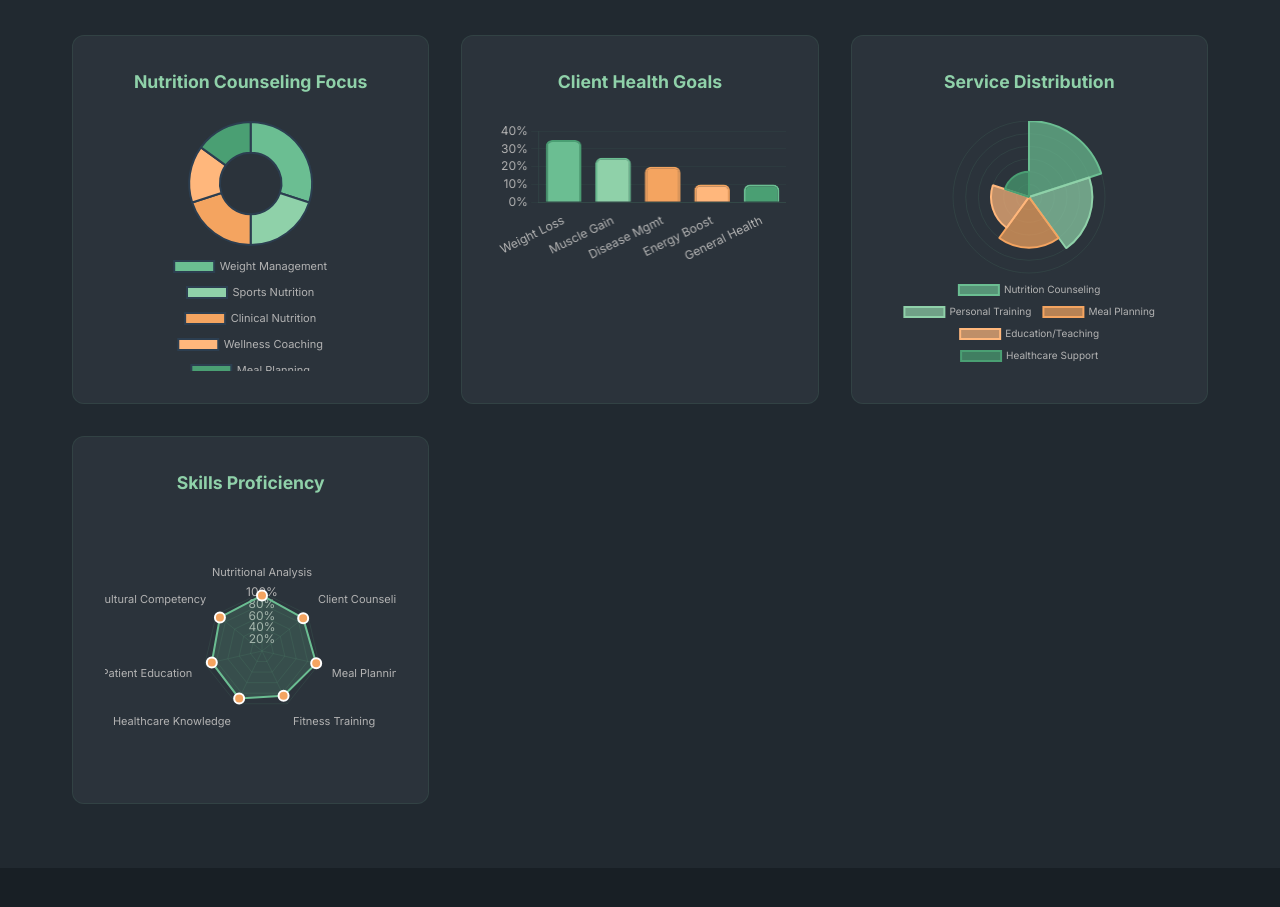
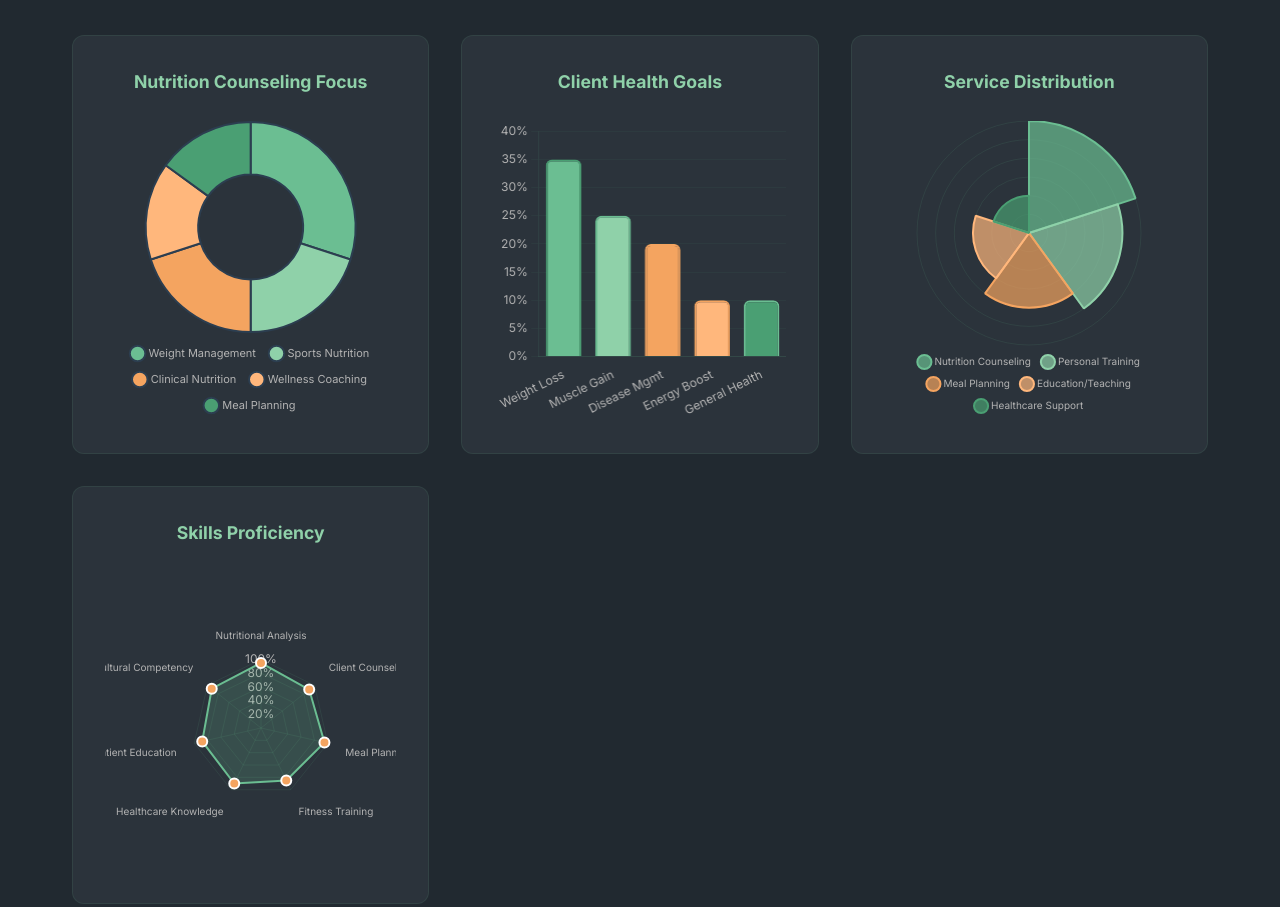
Before and after one commit to Rawan-J-Othman/Resume, a plain HTML site: page index.html in a window 1280 px wide. Shown: the part 1560-2467 px from the top of the page. Drawn offline with nearby package versions, Linux system fonts and the light colour scheme.

Commit message:
Add files via upload

```diff
--- a/index.html
+++ b/index.html
@@ -29,7 +29,7 @@
                         <span>📞 404-258-2622</span>
                         <span>✉️ othmanrawan21@gmail.com</span>
                     </div>
-                    <a href="Rawan_Othman_Resume.pdf" class="btn-primary" download>Download Resume</a>
+                    <a href="Rawan Othman Resume.pdf" class="btn-primary" download>Download Resume</a>
                 </div>
             </div>
         </div>
@@ -386,6 +386,11 @@
                     <h3>Location</h3>
                     <p>Suwanee, GA 30024</p>
                 </div>
+                <div class="contact-card">
+                    <div class="contact-icon">🌐</div>
+                    <h3>Website</h3>
+                    <a href="https://greenofig.com" target="_blank" rel="noopener noreferrer">greenofig.com</a>
+                </div>
             </div>
         </div>
     </section>
--- a/script.js
+++ b/script.js
@@ -43,7 +43,7 @@ if (nutritionCtx) {
         },
         options: {
             responsive: true,
-            maintainAspectRatio: true,
+            maintainAspectRatio: false,
             plugins: {
                 legend: {
                     position: 'bottom',
@@ -51,7 +51,9 @@ if (nutritionCtx) {
                         padding: 15,
                         font: {
                             size: 11
-                        }
+                        },
+                        boxWidth: 12,
+                        usePointStyle: true
                     }
                 },
                 tooltip: {
@@ -114,7 +116,7 @@ if (clientGoalsCtx) {
         },
         options: {
             responsive: true,
-            maintainAspectRatio: true,
+            maintainAspectRatio: false,
             plugins: {
                 legend: {
                     display: false
@@ -193,7 +195,7 @@ if (servicesCtx) {
         },
         options: {
             responsive: true,
-            maintainAspectRatio: true,
+            maintainAspectRatio: false,
             plugins: {
                 legend: {
                     position: 'bottom',
@@ -201,7 +203,9 @@ if (servicesCtx) {
                         padding: 12,
                         font: {
                             size: 10
-                        }
+                        },
+                        boxWidth: 12,
+                        usePointStyle: true
                     }
                 },
                 tooltip: {
@@ -266,7 +270,7 @@ if (skillsCtx) {
         },
         options: {
             responsive: true,
-            maintainAspectRatio: true,
+            maintainAspectRatio: false,
             plugins: {
                 legend: {
                     display: false
@@ -300,8 +304,9 @@ if (skillsCtx) {
                     },
                     pointLabels: {
                         font: {
-                            size: 11
-                        }
+                            size: 10
+                        },
+                        padding: 10
                     }
                 }
             },
--- a/style.css
+++ b/style.css
@@ -311,7 +311,8 @@ body {
 }
 
 .chart-card canvas {
-    max-height: 250px;
+    height: 300px !important;
+    max-height: 300px;
 }
 
 /* ========================================
```
Also changed, not shown: 1 other file.
